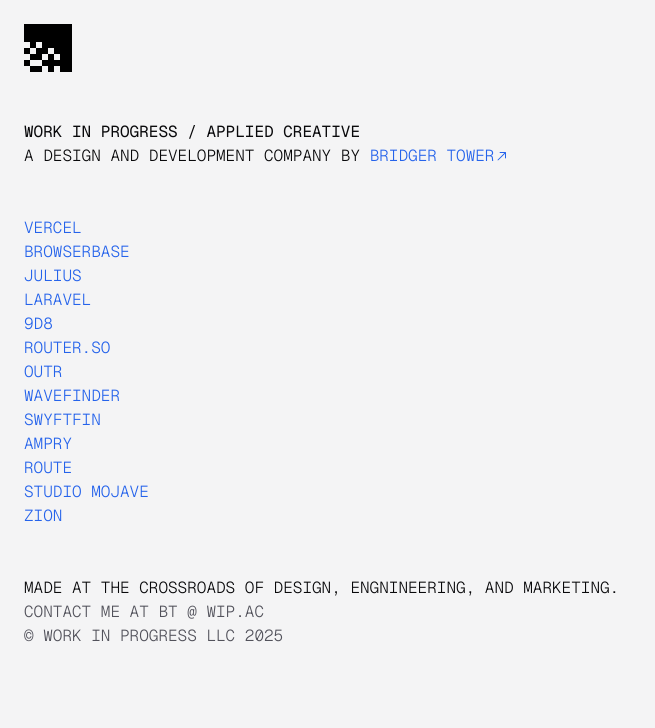
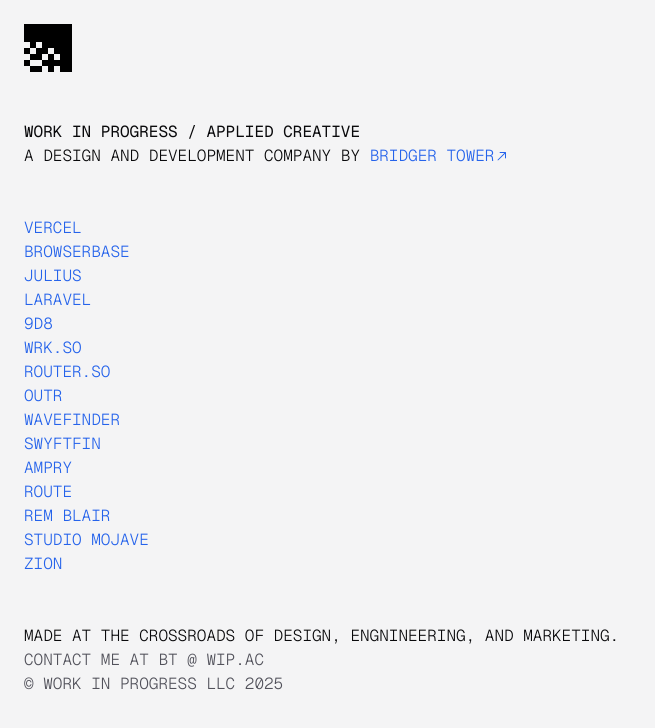
Before and after one commit to wiiip/wip-ac, a Next.js app: page / in a window 1280 px wide. Shown: the top 728 px of the page, without its empty margins (0-655 px from the left). Built offline with nearby package versions, Linux system fonts and the light colour scheme.

Commit message:
update work

```diff
--- a/app/page.tsx
+++ b/app/page.tsx
@@ -22,6 +22,10 @@
     href: "https://9d8.dev",
   },
   {
+    name: "Wrk.so",
+    href: "https://wrk.so",
+  },
+  {
     name: "Router.so",
     href: "https://router.so",
   },
@@ -44,6 +48,10 @@
   {
     name: "Route",
     href: "https://route.com",
+  },
+  {
+    name: "Rem Blair",
+    href: "https://remblair.com",
   },
   {
     name: "Studio Mojave",
```
